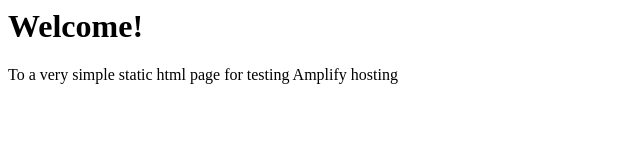
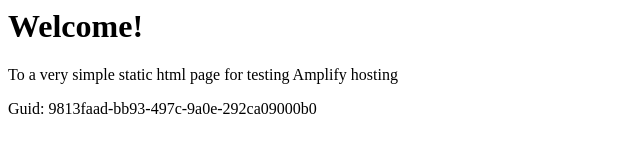
Before and after one commit to aws-aemilia-arn/Github-PR-Commit-Integration-Test-DoNotTouch-v1-preprod-eu-north-1, a website: page src/index.html in a window 1280 px wide. Shown: the whole page, without its empty margins (0-640 px from the left). Drawn offline with Linux system fonts and the light colour scheme.

Commit message:
commit from integ tests

```diff
--- a/src/index.html
+++ b/src/index.html
@@ -1,3 +1,5 @@
+
+
 <html lang="en">
 
 <head>
@@ -10,6 +12,6 @@
 <body>
     <h1>Welcome!</h1>
     <p>To a very simple static html page for testing Amplify hosting</p>
-</body>
+    <p>Guid: 9813faad-bb93-497c-9a0e-292ca09000b0</p></body>
 
 </html>
```
